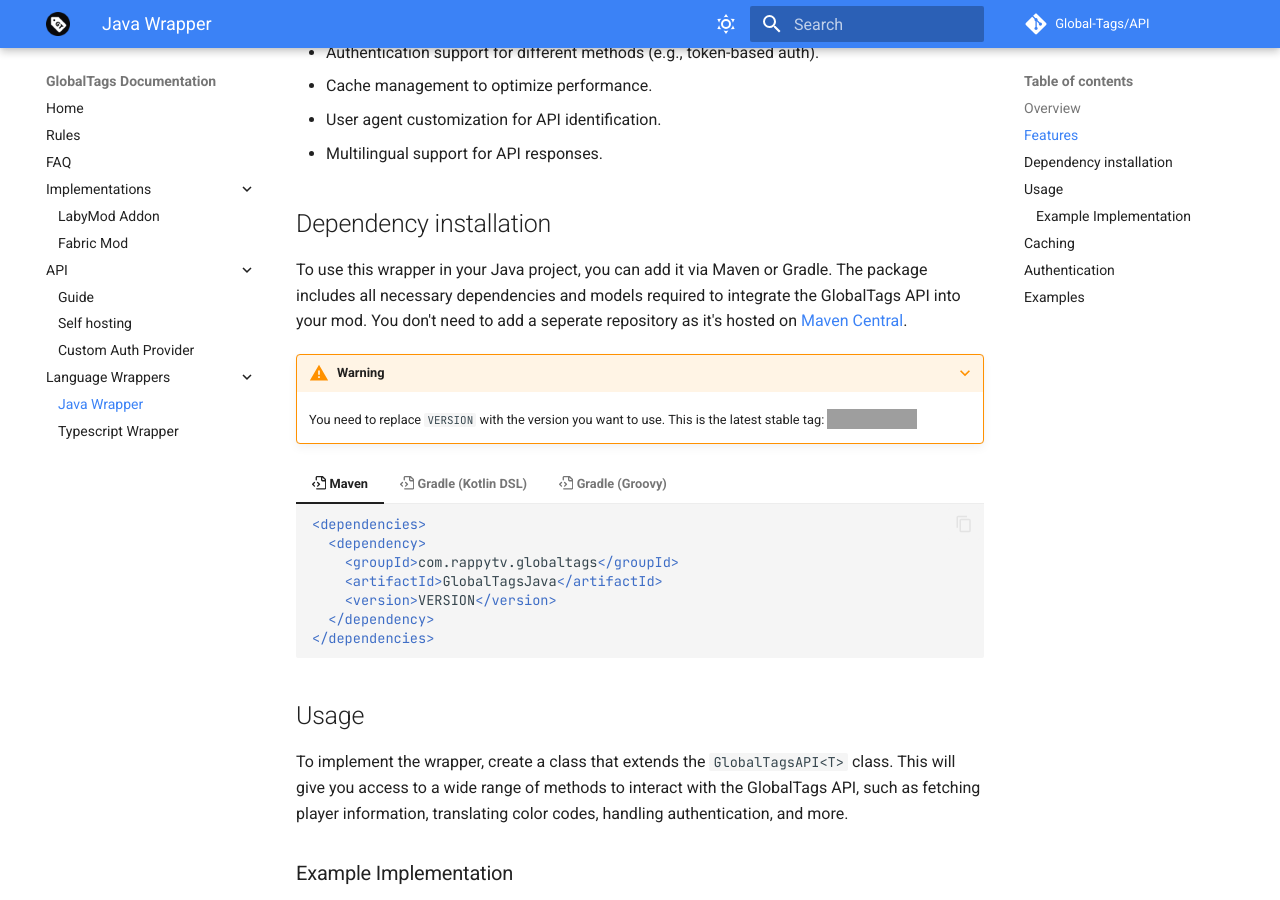
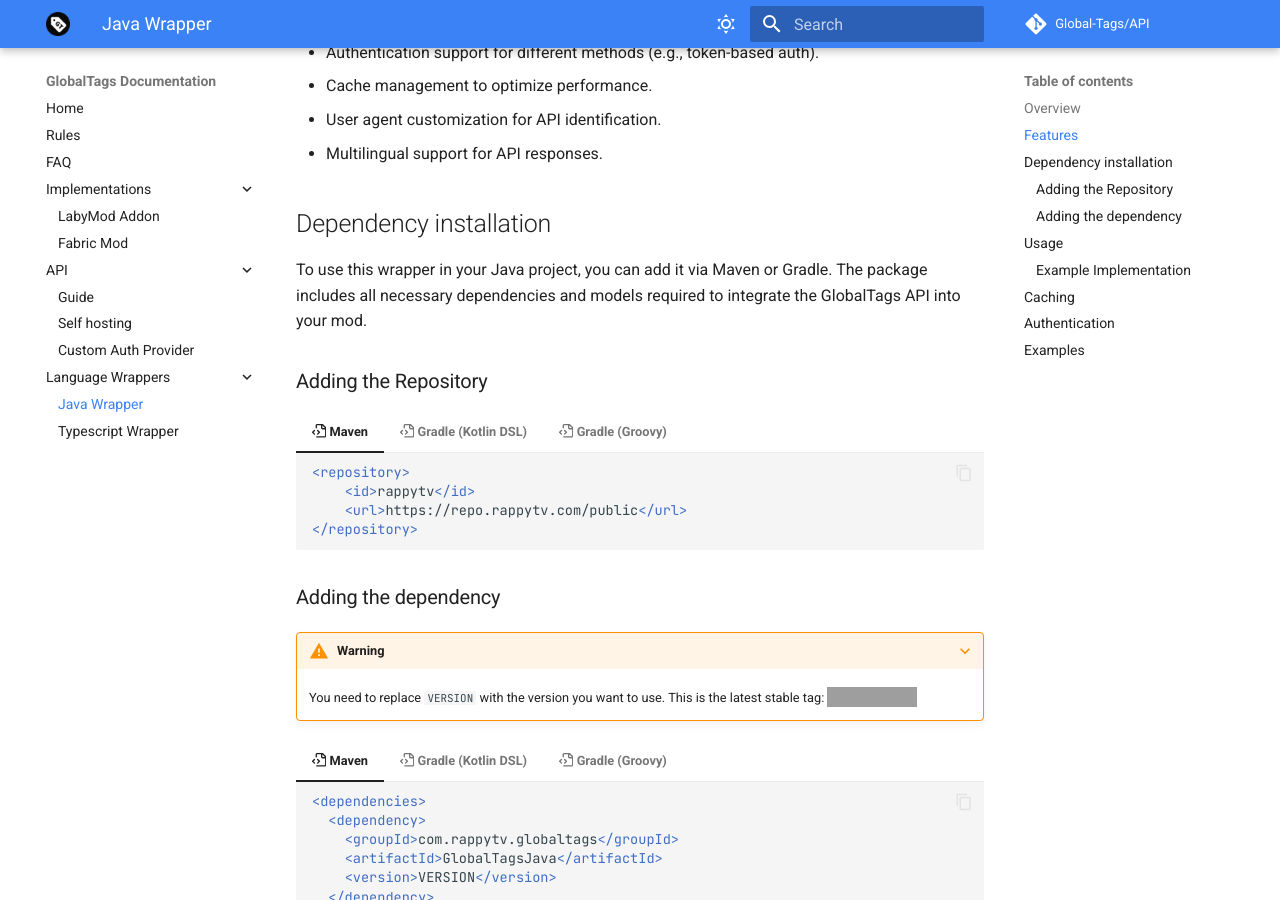
Before and after one commit to Global-Tags/API, an MkDocs documentation site: the page built from docs/wrappers/java.md, in a window 1280 px wide and 900 px high, scrolled down 575 px. Built offline with MkDocs 1.6.1 and Material for MkDocs 9.7.7, drawn with Linux system fonts in a browser that asks for light colours; comment, search, counter and statistics services are not loaded; grey boxes are pictures that could not be loaded.

Commit message:
Add new repository to documentation

````diff
--- a/docs/wrappers/java.md
+++ b/docs/wrappers/java.md
@@ -15,7 +15,37 @@
 - Multilingual support for API responses.
 
 ## Dependency installation
-To use this wrapper in your Java project, you can add it via Maven or Gradle. The package includes all necessary dependencies and models required to integrate the GlobalTags API into your mod. You don't need to add a seperate repository as it's hosted on <a href="https://central.sonatype.com/artifact/com.rappytv.globaltags/GlobalTagsJava" target="_blank">Maven Central</a>.
+To use this wrapper in your Java project, you can add it via Maven or Gradle. The package includes all necessary dependencies and models required to integrate the GlobalTags API into your mod.
+
+### Adding the Repository
+=== ":octicons-file-code-16: Maven"
+
+    ```xml
+    <repository>
+        <id>rappytv</id>
+        <url>https://repo.rappytv.com/public</url>
+    </repository>
+    ```
+
+=== ":octicons-file-code-16: Gradle (Kotlin DSL)"
+
+    ```kotlin
+    maven {
+        name = "rappytv"
+        url = uri("https://repo.rappytv.com/public")
+    }
+    ```
+
+=== ":octicons-file-code-16: Gradle (Groovy)"
+
+    ```groovy
+    maven {
+        name "rappytv"
+        url "https://repo.rappytv.com/public"
+    }
+    ```
+
+### Adding the dependency
 
 ???+ warning
     You need to replace `VERSION` with the version you want to use. This is the latest stable tag: <a href="https://github.com/Global-Tags/Java/tags" target="_blank" style="display: inline-flex;-ms-transform: translateY(25%);transform: translateY(25%);">![GitHub Release](https://img.shields.io/github/v/tag/Global-Tags/Java?label=%20)</a>
````
